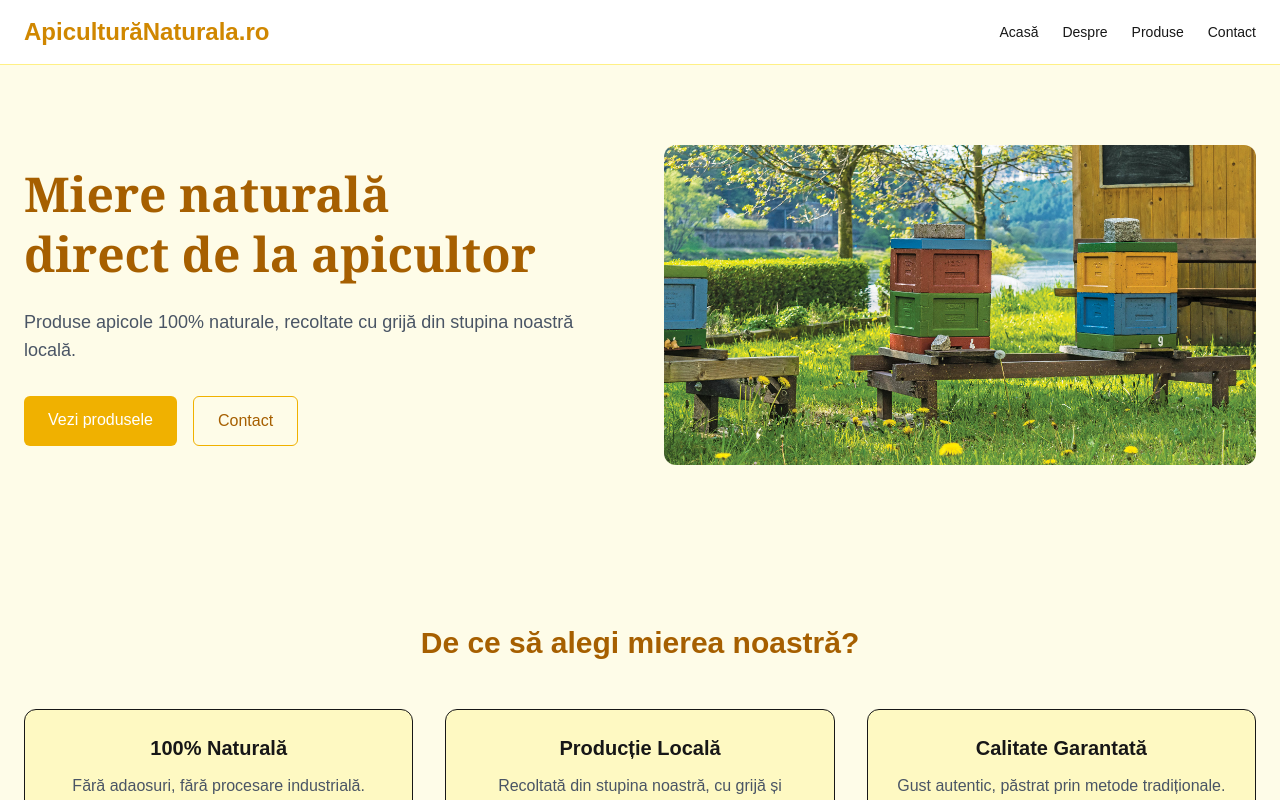
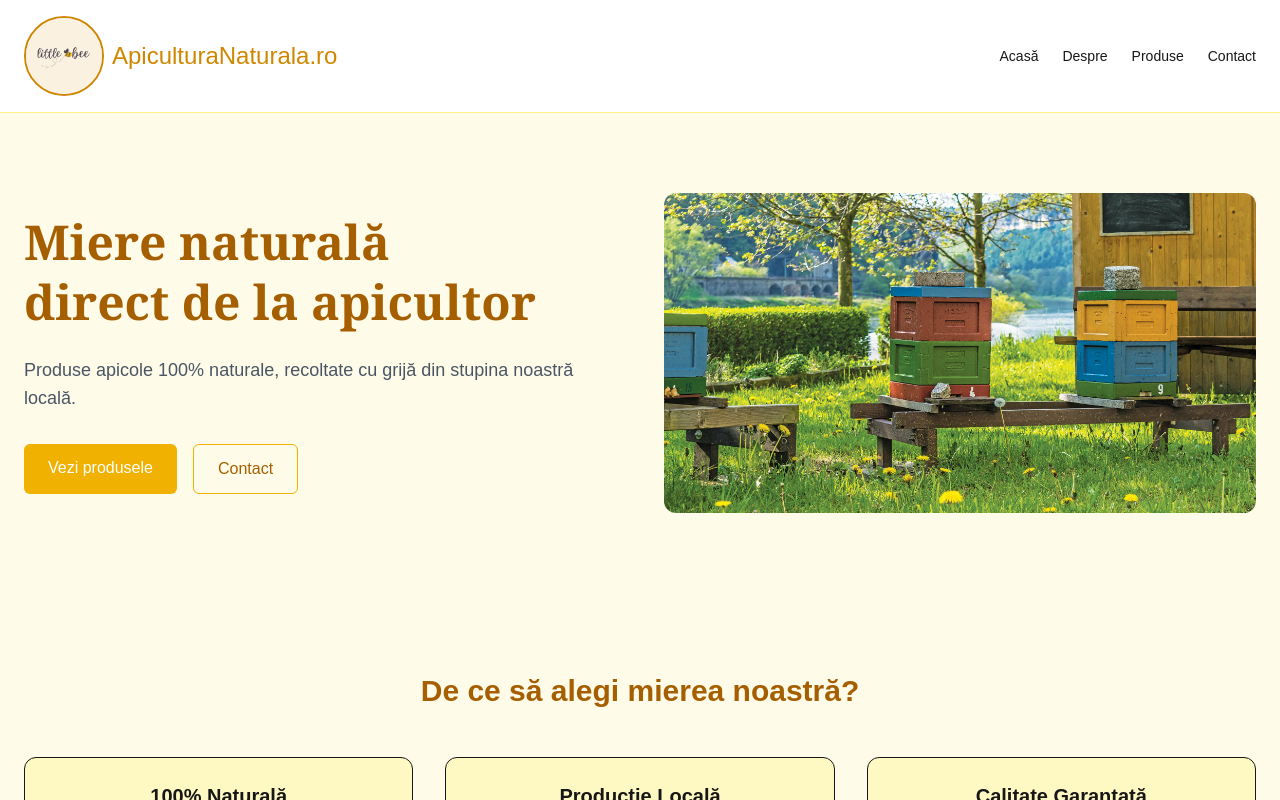
Before and after one commit to ionutpetru4046/Website-Apicultura, a Next.js app: page / in a window 1280 px wide. Shown: the top 800 px of the page. Built offline with nearby package versions, Linux system fonts and the light colour scheme; a web font is replaced by a local one.

Commit message:
logo added to the navbar

```diff
--- a/components/Navbar.tsx
+++ b/components/Navbar.tsx
@@ -16,8 +16,13 @@ export default function Navbar() {
   return (
     <header className="w-full border-b border-yellow-200 bg-white z-30 relative">
       <nav className="max-w-7xl mx-auto px-6 py-4 flex items-center justify-between relative">
-        <Link href="/" className="text-2xl font-bold text-yellow-600 z-40">
-          ApiculturăNaturala.ro
+        <Link href="/" className="flex items-center gap-2 text-2xl text-yellow-600 z-40">
+          <img
+            src="/images/littlebee.png"
+            alt="Apicultură Naturala Logo"
+            className="h-20 w-20 object-contain border-2 rounded-full"
+          />
+          ApiculturaNaturala.ro
         </Link>
 
         {/* Desktop nav */}
```
Also changed, not shown: public/images/littlebee.png (added).
